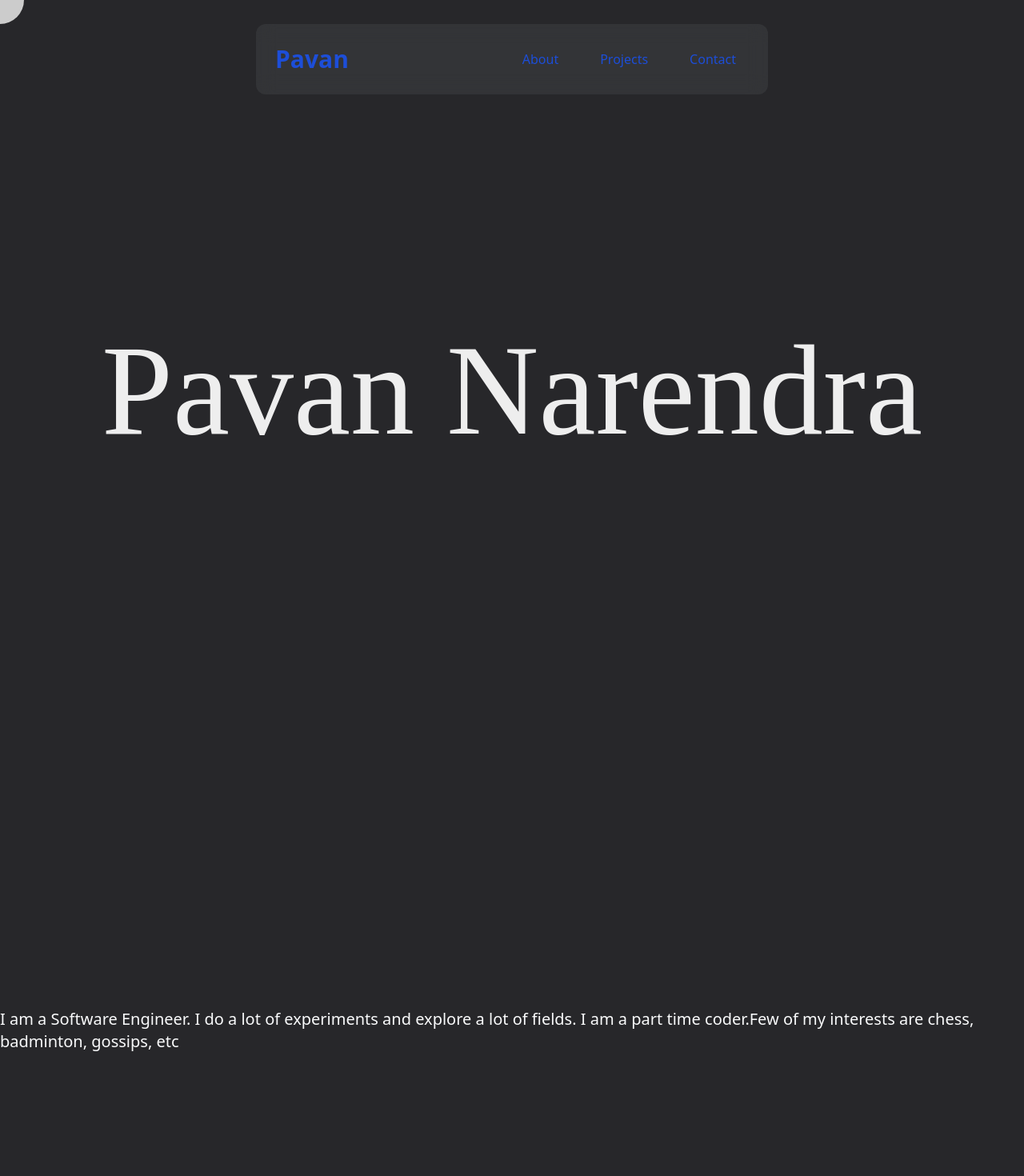
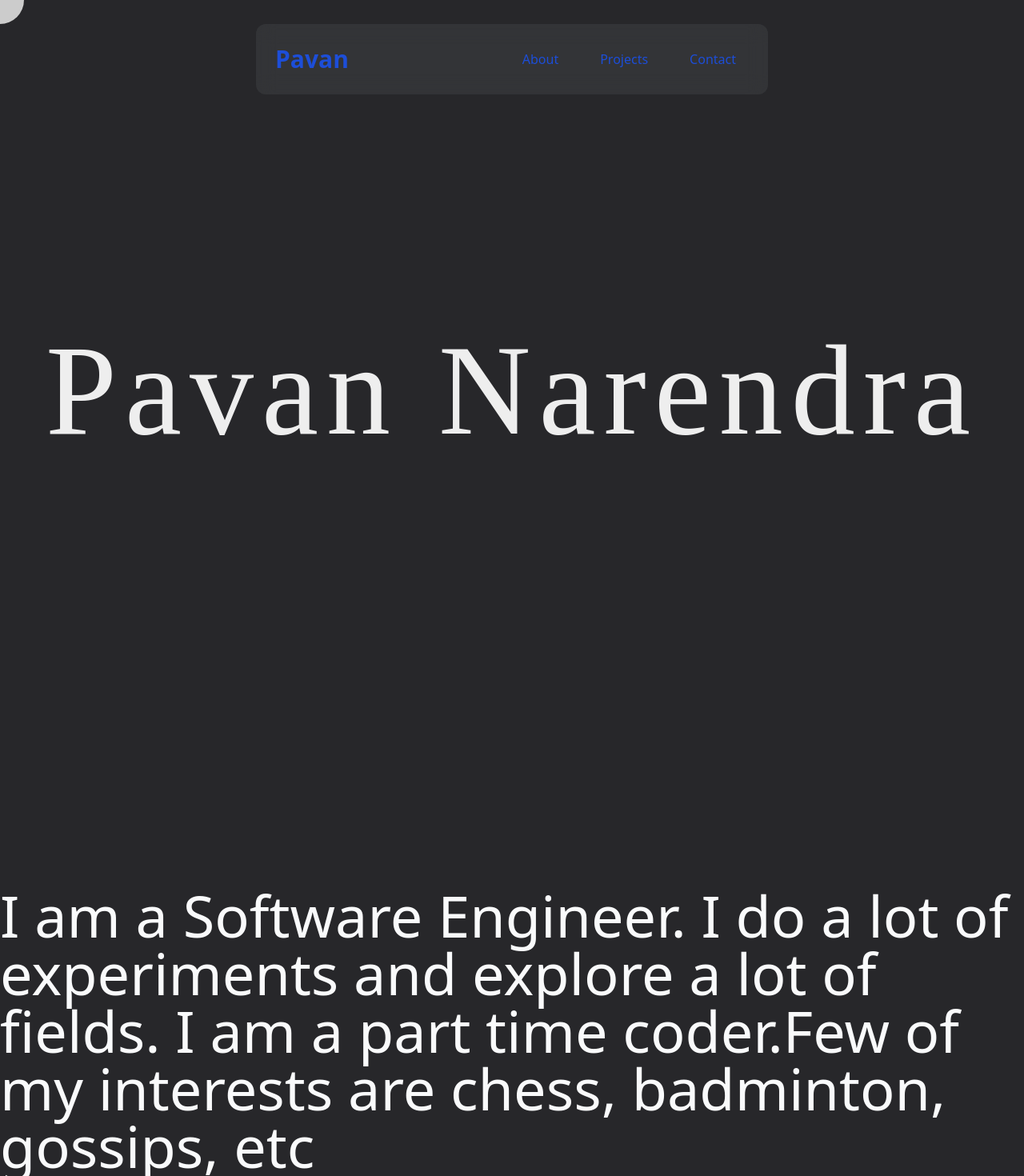
Before and after one commit to pa1narendra/pa1narendra.github.io, a React (Vite) app: page / in a window 1280 px wide. Shown: the top 1470 px of the page at 80% size. Built offline with nearby package versions, Linux system fonts and the light colour scheme; a web font is replaced by a local one.

Commit message:
updated about

```diff
--- a/src/App.css
+++ b/src/App.css
@@ -13,6 +13,7 @@
 .title {
   font-size: 10rem;
   color: #eee;
+  letter-spacing: 10px;
 }
 
 .cursor {
--- a/src/Components/About.tsx
+++ b/src/Components/About.tsx
@@ -1,7 +1,7 @@
 const About = () => {
   return (
     <div id="about" className="h-screen flex justify-center items-center">
-      <p className=" text-xl ">
+      <p className=" text-7xl ">
         I am a Software Engineer. I do a lot of experiments and explore a lot of
         fields. I am a part time coder.Few of my interests are chess, badminton,
         gossips, etc
```
